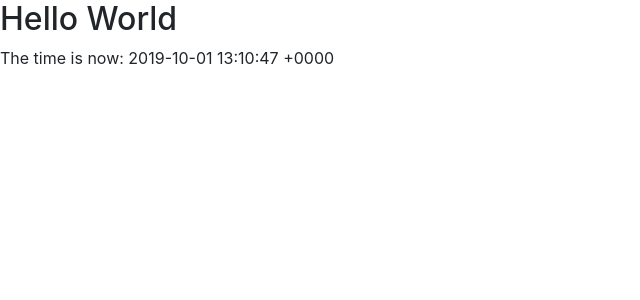
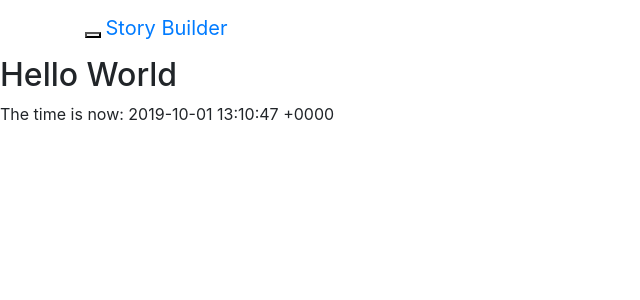
Before and after one commit to conklin94/senior_project, a Rails app: page / in a window 1280 px wide. Shown: the top 300 px of the page, without its empty margins (0-640 px from the left). Run offline with Rails 7, Linux system fonts and the light colour scheme; style sheets or scripts are compiled from the project's sources.

Commit message:
Added Nav Bar

```diff
--- a/app/views/layouts/application.html.erb
+++ b/app/views/layouts/application.html.erb
@@ -11,6 +11,29 @@
   </head>
 
   <body>
+    <nav class="navbar navbar-default">
+      <div class="container">
+        <div class="navbar-header">
+          <button type="button" class="navbar-toggle collapsed"
+          data-toggle="collapse" data-target="#navbar"
+          aria-expanded="false" aria-controls="navbar">
+            <span class="sr-only">Toggle navigation</span>
+            <span class="icon-bar"></span>
+            <span class="icon-bar"></span>
+            <span class="icon-bar"></span>
+          </button>
+          <a class="navbar-brand" href="#">Story Builder</a>
+        </div>
+        <div id="navbar" class="collapse navbar-collapse">
+          <ul class="nav navbar-nav">
+            <li><%= link_to "Home", home_path %></li>
+          </ul>
+          <ul class="nav navbar-nav navbar-right">
+            <li><%= link_to "Create Story", new_story_path %></li>
+          </ul>
+        </div>
+      </div>
+    </nav>
     <%= yield %>
   </body>
 </html>
```
